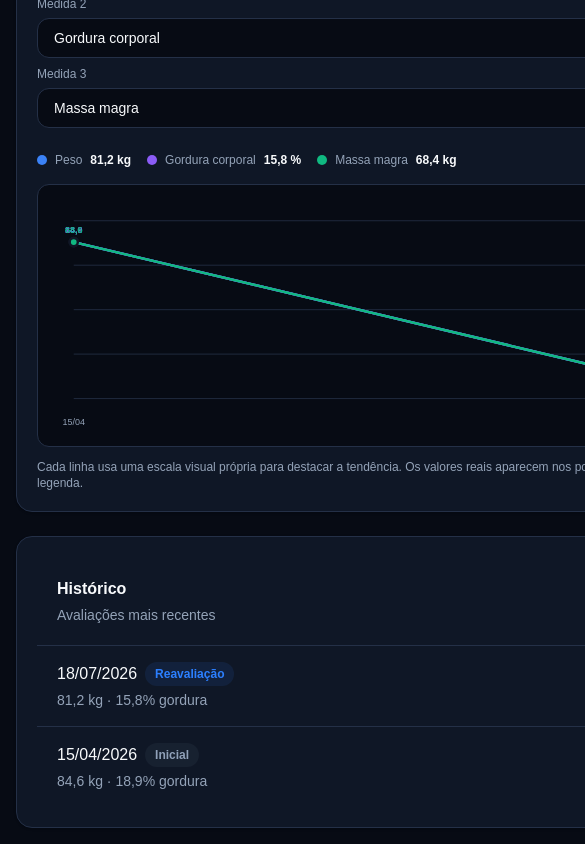
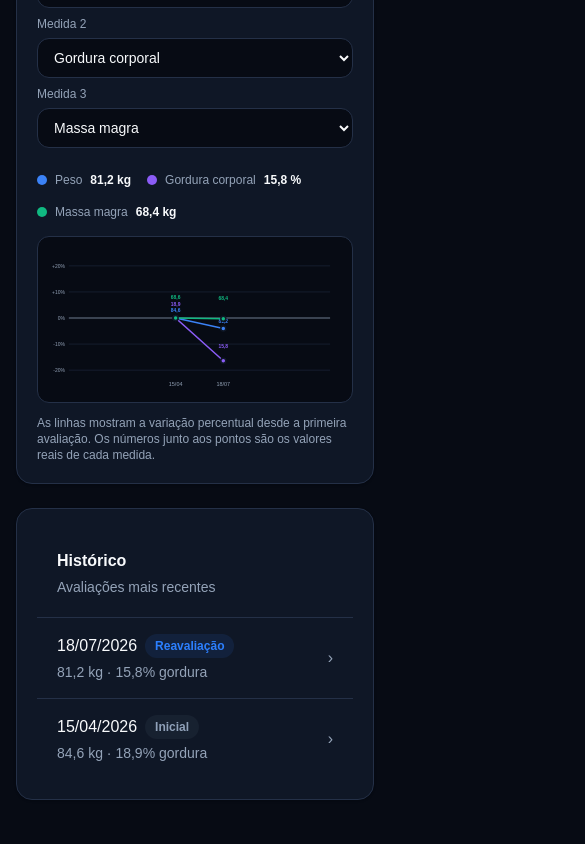
Before and after one commit to RaphaelPrado-PersonalFlow/personalflow, a Next.js app: page /avaliacoes in a window 390 px wide. Shown: the part 1201-2045 px from the top of the page, 585 px wide, since content can reach past the window. After the commit the page ends 2017 px from the top, so only its background shows below. Built offline with nearby package versions, Linux system fonts and the light colour scheme.

Commit message:
Corrige responsividade e escala do grafico

```diff
--- a/components/evaluations/EvolutionChart.tsx
+++ b/components/evaluations/EvolutionChart.tsx
@@ -31,11 +31,23 @@ function formatValue(value: number, unit: string) {
 
 export default function EvolutionChart({ assessments, metrics }: EvolutionChartProps) {
   const ordered = [...assessments].sort((a, b) => parseDate(a.date) - parseDate(b.date));
-  const width = 760, height = 300;
-  const padding = { top: 34, right: 28, bottom: 48, left: 34 };
+  const width = 600, height = 300;
+  const padding = { top: 42, right: 28, bottom: 48, left: 46 };
   const plotWidth = width - padding.left - padding.right;
   const plotHeight = height - padding.top - padding.bottom;
-  const x = (index: number) => padding.left + (ordered.length <= 1 ? plotWidth / 2 : index * plotWidth / (ordered.length - 1));
+  const pointGap = ordered.length <= 1 ? 0 : Math.min(96, plotWidth / (ordered.length - 1));
+  const usedWidth = pointGap * Math.max(0, ordered.length - 1);
+  const firstX = padding.left + (plotWidth - usedWidth) / 2;
+  const x = (index: number) => ordered.length <= 1 ? width / 2 : firstX + index * pointGap;
+
+  const series = metrics.map((metric) => {
+    const rawPoints = ordered.map((assessment, index) => ({ index, value: metric.getValue(assessment) })).filter((point): point is { index: number; value: number } => typeof point.value === "number" && point.value > 0);
+    const baseline = rawPoints[0]?.value;
+    return { metric, points: baseline ? rawPoints.map((point) => ({ ...point, change: (point.value - baseline) / baseline * 100 })) : [] };
+  });
+  const allChanges = series.flatMap((item) => item.points.map((point) => point.change));
+  const changeLimit = Math.max(5, Math.ceil(Math.max(...allChanges.map(Math.abs), 0) / 5) * 5);
+  const y = (change: number) => padding.top + (changeLimit - change) / (changeLimit * 2) * plotHeight;
 
   return <div>
     <div className="mb-4 flex flex-wrap gap-4">
@@ -45,21 +57,17 @@ export default function EvolutionChart({ assessments, metrics }: EvolutionChartP
         return <div key={metric.key} className="flex items-center gap-2 text-xs"><span className="size-2.5 rounded-full" style={{ backgroundColor: metric.color }} /><span className="text-[var(--muted)]">{metric.label}</span>{value !== undefined && <strong>{formatValue(value, metric.unit)}</strong>}</div>;
       })}
     </div>
-    <div className="overflow-x-auto rounded-xl border border-[var(--border)] bg-[var(--background)] p-2">
-      <svg viewBox={`0 0 ${width} ${height}`} className="min-w-[620px]" role="img" aria-label="Gráfico de evolução das medidas selecionadas">
-        {[0, .25, .5, .75, 1].map((ratio) => { const y = padding.top + ratio * plotHeight; return <line key={ratio} x1={padding.left} x2={width - padding.right} y1={y} y2={y} stroke="var(--border)" />; })}
+    <div className="rounded-xl border border-[var(--border)] bg-[var(--background)] p-2">
+      <svg viewBox={`0 0 ${width} ${height}`} className="mx-auto block h-auto w-full max-w-[600px]" role="img" aria-label="Gráfico de evolução percentual das medidas selecionadas">
+        {[-changeLimit, -changeLimit / 2, 0, changeLimit / 2, changeLimit].map((change) => <g key={change}><line x1={padding.left} x2={width - padding.right} y1={y(change)} y2={y(change)} stroke={change === 0 ? "var(--muted)" : "var(--border)"} strokeWidth={change === 0 ? "1.5" : "1"} /><text x={padding.left - 8} y={y(change) + 4} fill="var(--muted)" fontSize="10" textAnchor="end">{change > 0 ? "+" : ""}{change}%</text></g>)}
         {ordered.map((assessment, index) => <text key={assessment.id} x={x(index)} y={height - 16} fill="var(--muted)" fontSize="11" textAnchor="middle">{assessment.date.slice(0, 5)}</text>)}
-        {metrics.map((metric) => {
-          const points = ordered.map((assessment, index) => ({ index, value: metric.getValue(assessment) })).filter((point): point is { index: number; value: number } => typeof point.value === "number" && point.value > 0);
+        {series.map(({ metric, points }, seriesIndex) => {
           if (!points.length) return null;
-          const values = points.map((point) => point.value), min = Math.min(...values), max = Math.max(...values);
-          const spread = max - min || Math.max(max * .1, 1);
-          const y = (value: number) => padding.top + plotHeight - ((value - min) / spread * plotHeight * .76 + plotHeight * .12);
-          const path = points.map((point, position) => `${position === 0 ? "M" : "L"} ${x(point.index)} ${y(point.value)}`).join(" ");
-          return <g key={metric.key}>{points.length > 1 && <path d={path} fill="none" stroke={metric.color} strokeWidth="3" strokeLinecap="round" strokeLinejoin="round" />}{points.map((point) => <g key={`${metric.key}-${point.index}`}><circle cx={x(point.index)} cy={y(point.value)} r="5" fill={metric.color} stroke="var(--surface)" strokeWidth="3" /><text x={x(point.index)} y={y(point.value) - 11} fill={metric.color} fontSize="11" fontWeight="700" textAnchor="middle">{point.value.toLocaleString("pt-BR", { maximumFractionDigits: 1 })}</text></g>)}</g>;
+          const path = points.map((point, position) => `${position === 0 ? "M" : "L"} ${x(point.index)} ${y(point.change)}`).join(" ");
+          return <g key={metric.key}>{points.length > 1 && <path d={path} fill="none" stroke={metric.color} strokeWidth="3" strokeLinecap="round" strokeLinejoin="round" />}{points.map((point) => { const labelY = y(point.change) - 12 - seriesIndex * 13; return <g key={`${metric.key}-${point.index}`}><circle cx={x(point.index)} cy={y(point.change)} r="5" fill={metric.color} stroke="var(--surface)" strokeWidth="3" /><text x={x(point.index)} y={labelY} fill={metric.color} fontSize="10" fontWeight="700" textAnchor="middle">{point.value.toLocaleString("pt-BR", { maximumFractionDigits: 1 })}</text></g>; })}</g>;
         })}
       </svg>
     </div>
-    <p className="mt-3 text-xs text-[var(--muted)]">Cada linha usa uma escala visual própria para destacar a tendência. Os valores reais aparecem nos pontos e na legenda.</p>
+    <p className="mt-3 text-xs text-[var(--muted)]">As linhas mostram a variação percentual desde a primeira avaliação. Os números junto aos pontos são os valores reais de cada medida.</p>
   </div>;
 }
```
